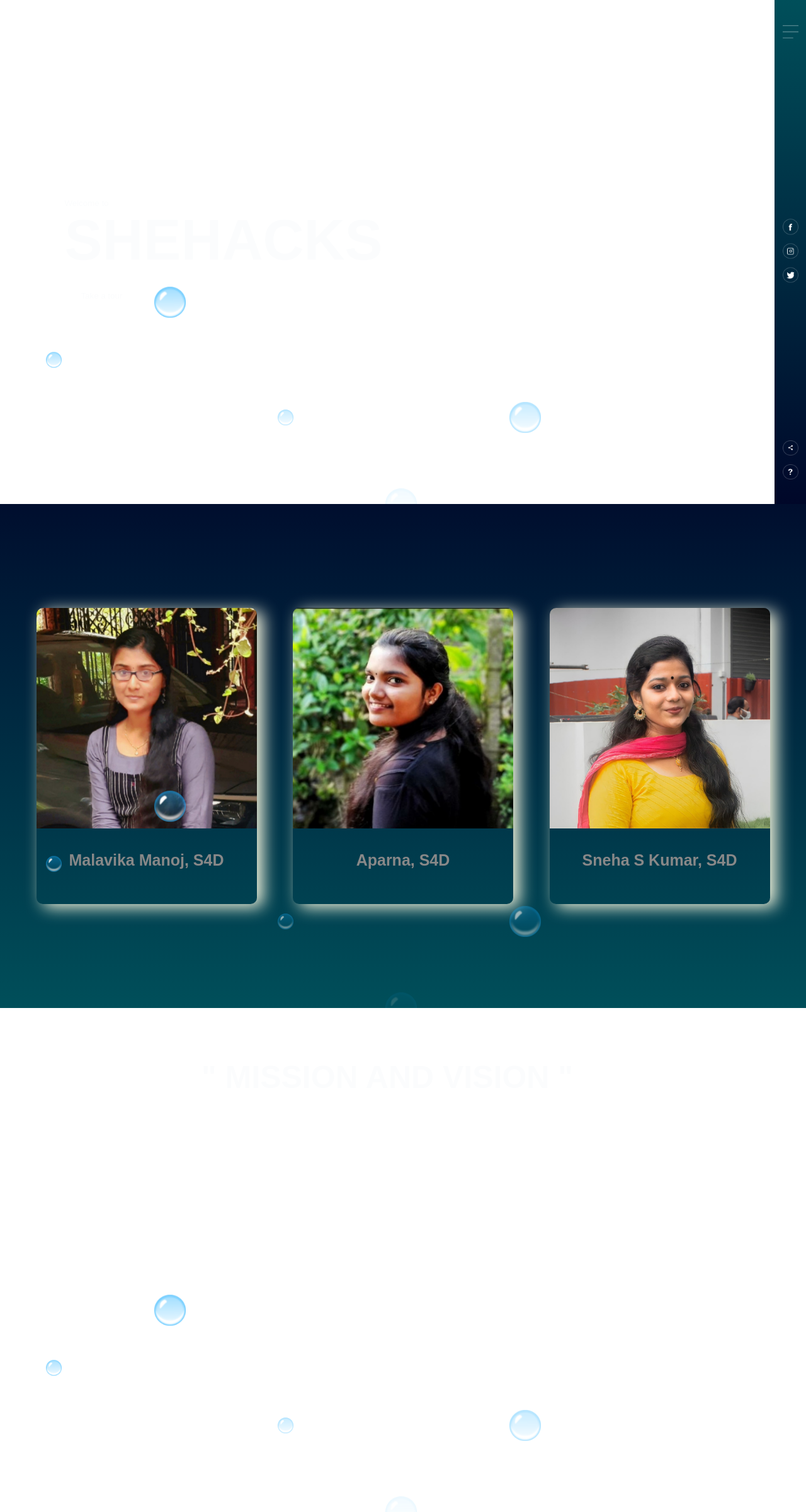
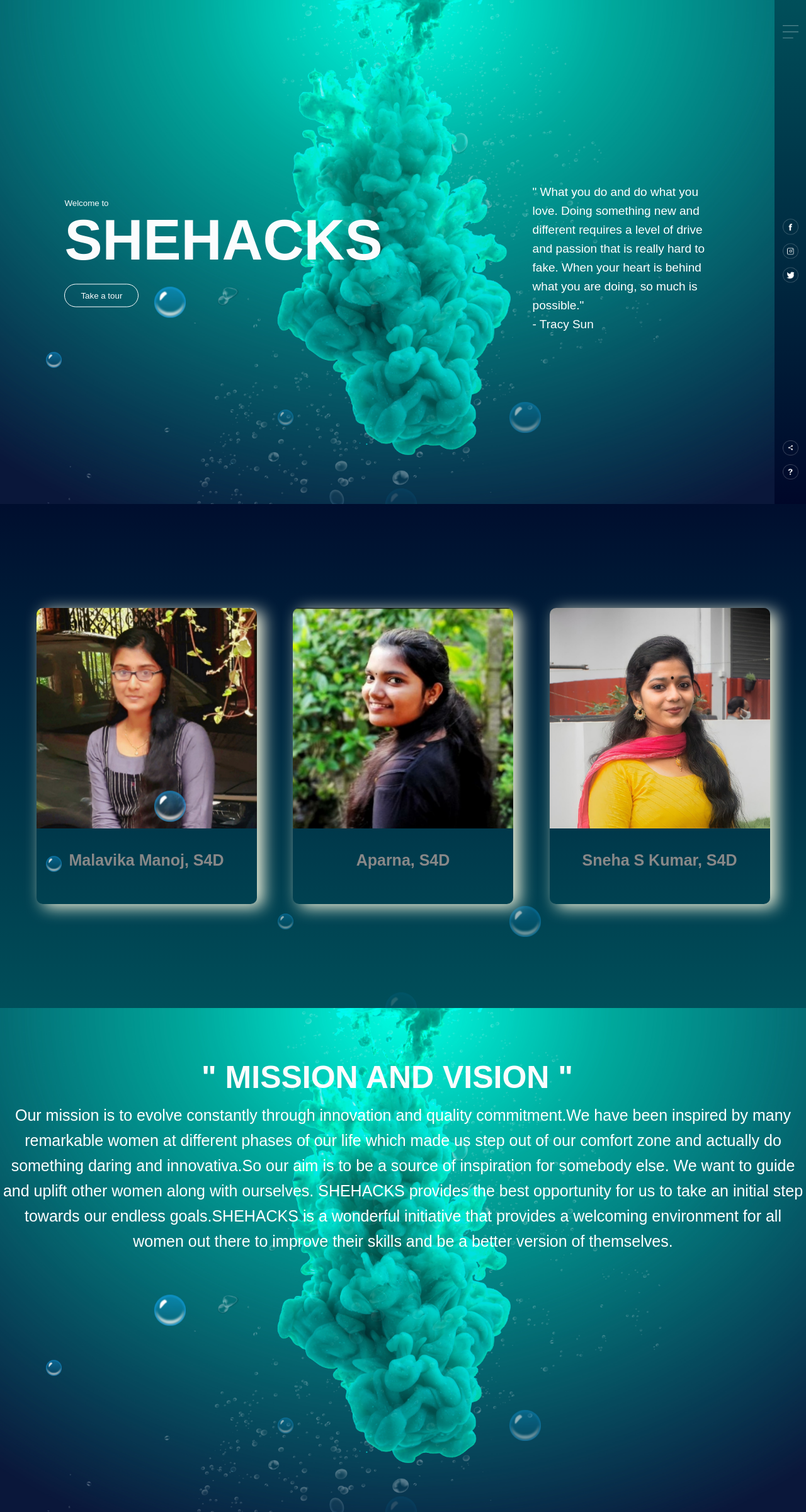
Before and after one commit to A-p-a-r-na/Website-SHEHACKS, a plain HTML site: page index.html in a window 1280 px wide. Shown: the whole page at 63% size. Drawn offline with Linux system fonts and the light colour scheme; the site is published under a folder, as on GitHub Pages, so addresses that start at the root find nothing.

Commit message:
Update style.css

```diff
--- a/style.css
+++ b/style.css
@@ -6,7 +6,7 @@
 .hero{
     width: 100%;
     height: 100vh;
-    background-image: url(/img/background.png);
+    background-image: url(img/background.png);
     background-size: cover;
     background-position: center;
     position: relative;
@@ -255,7 +255,7 @@ h1{
 .hero3{
     width: 100%;
     height: 100vh;
-    background-image: url(/img/background.png);
+    background-image: url(img/background.png);
     background-size: cover;
     background-position: center;
     position: relative;
```
